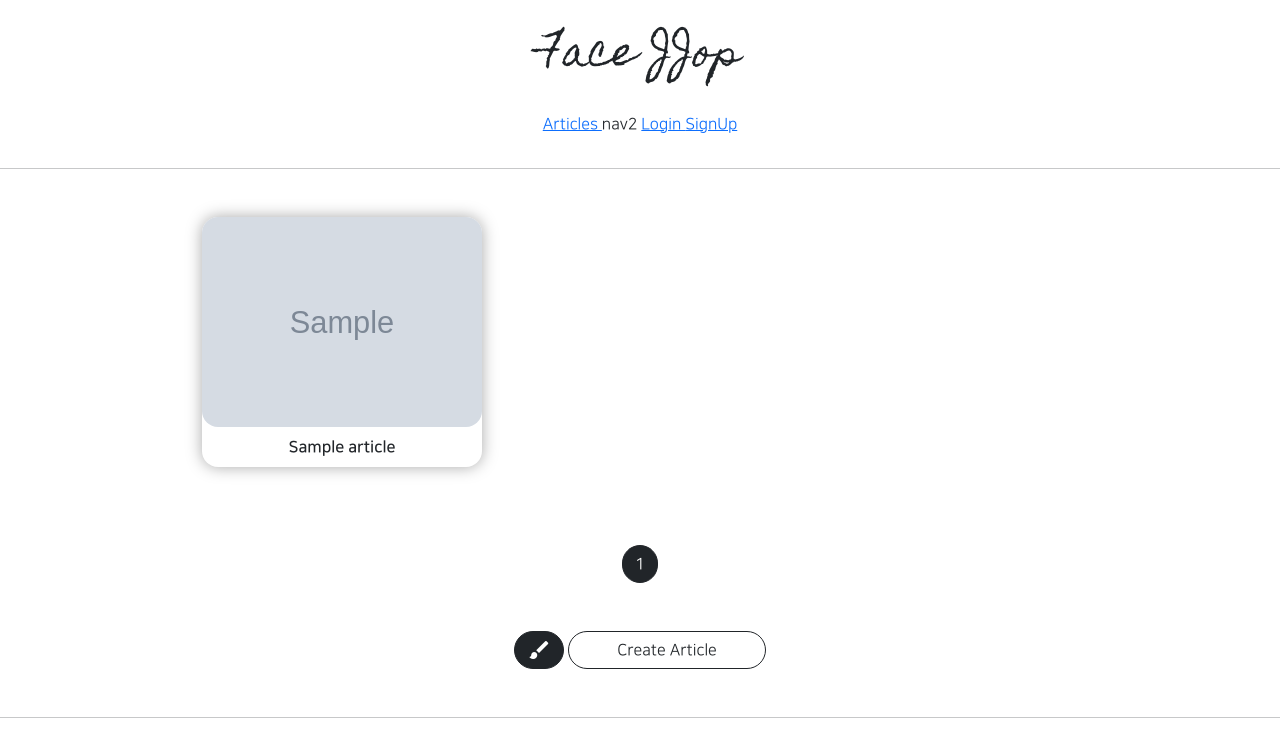
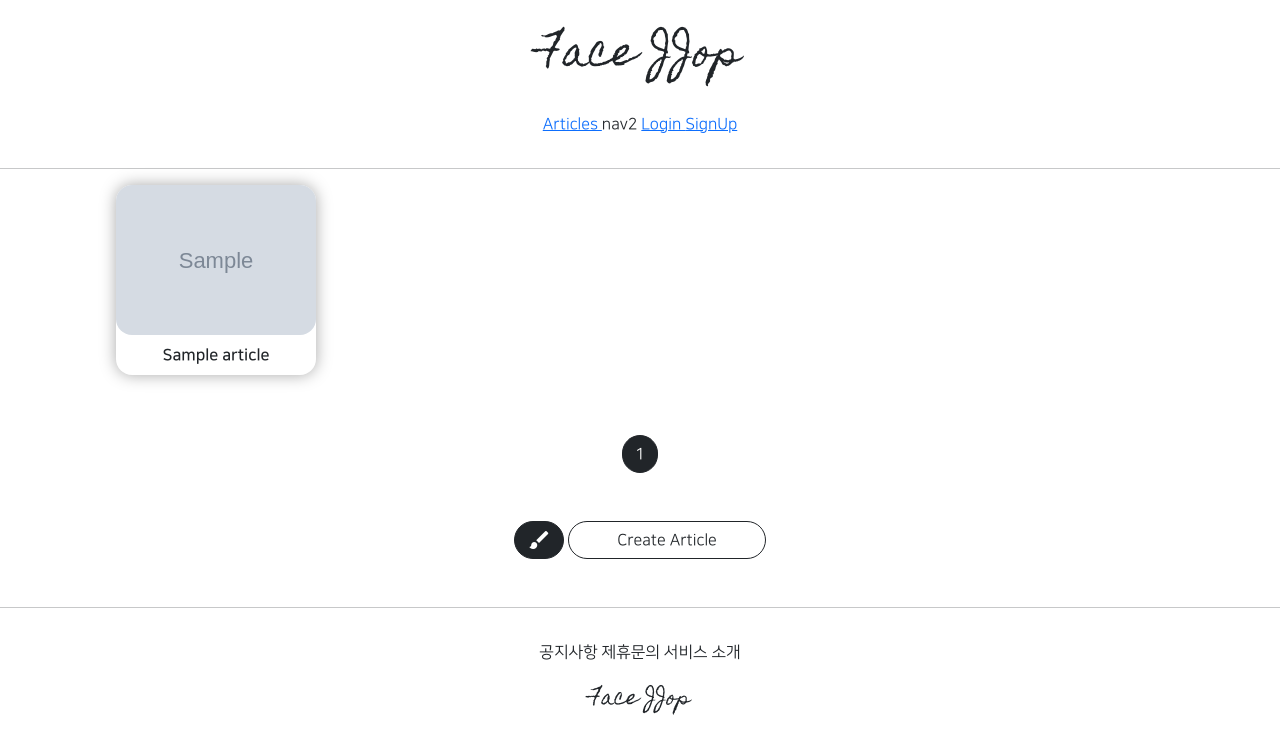
Before and after one commit to TTioTTi/gis_1ban_1, a Django app: page /articles/list/ in a window 1280 px wide. Shown: the top 737 px of the page. After the commit the page ends 715 px from the top, so only its background shows below. Run offline with Django 3.2, Linux system fonts and the light colour scheme; tables that the repository leaves empty hold one stand-in row (values such as "Sample post"); grey boxes marked "Sample" are stand-in pictures; parts of the project's set-up code (start-up, migrations or seed data) failed here and were passed over; some libraries are stand-ins or nearby versions.

Commit message:
8/12 1ban class commit__s2

```diff
--- a/articleapp/templates/articleapp/list.html
+++ b/articleapp/templates/articleapp/list.html
@@ -5,8 +5,14 @@
 
     <style>
 
+    .container {
+        padding: 0;
+        margin: 0 auto;
+    }
+
     .container div {
-      width: 280px;
+      width: 45%;
+        max-width: 200px;
       display: flex;
       justify-content: center;
       align-items: center;
@@ -23,7 +29,7 @@
     </style>
 
 
-    <div class="container my-5">
+    <div class="container my-3">
         {% for article in article_list %}
             <div>
                 <a href="{% url 'articleapp:detail' pk=article.pk %}">
--- a/articleapp/views.py
+++ b/articleapp/views.py
@@ -60,4 +60,4 @@ class ArticleListView(ListView):
     model = Article
     context_object_name = 'article_list'
     template_name = 'articleapp/list.html'
-    paginate_by = 5
+    paginate_by = 20
--- a/static/js/magicgrid.js
+++ b/static/js/magicgrid.js
@@ -277,7 +277,7 @@ MagicGrid.prototype.listen = function listen () {
 let magicGrid = new MagicGrid({
   container: '.container',
   animate: true,
-  gutter: 30,
+  gutter: 12,
   static: true,
   useMin: true
 });
```
